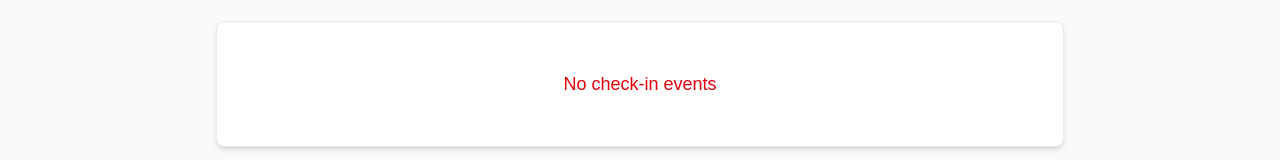
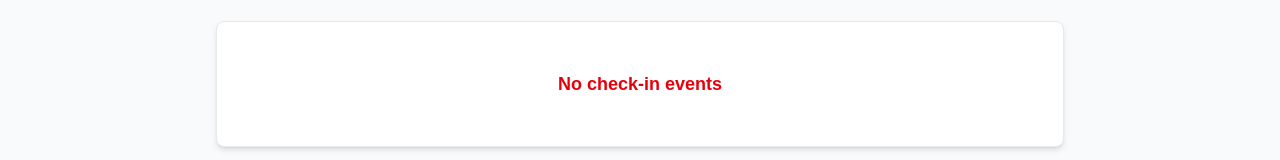
Before and after one commit to rakib97j/KeenKeeper, a Next.js app: page /timeline in a window 1280 px wide. Shown: the part 249-409 px from the top of the page. Built offline with nearby package versions, Linux system fonts and the light colour scheme.

Commit message:
something change in ui

```diff
--- a/src/app/timeline/page.jsx
+++ b/src/app/timeline/page.jsx
@@ -108,7 +108,7 @@ export default function TimeLinePage() {
 
         {sortedEvents.length === 0 ? (
           <div className="bg-white p-12 text-center border border-[#E9E9E9] rounded-lg shadow-md">
-            <p className="text-red-600 text-lg font-medium">
+            <p className="text-red-600 text-lg font-black">
               No check-in events{" "}
             </p>
           </div>
```
